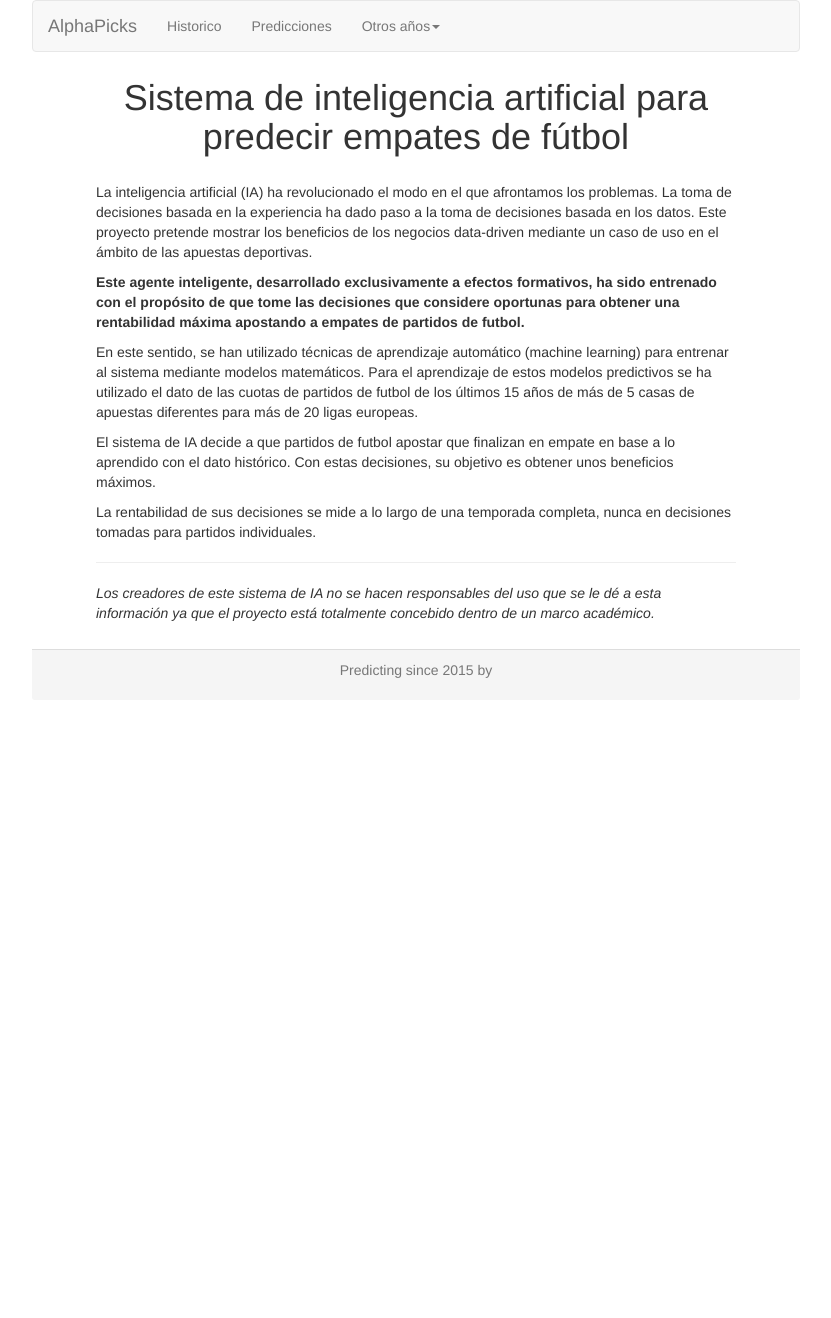
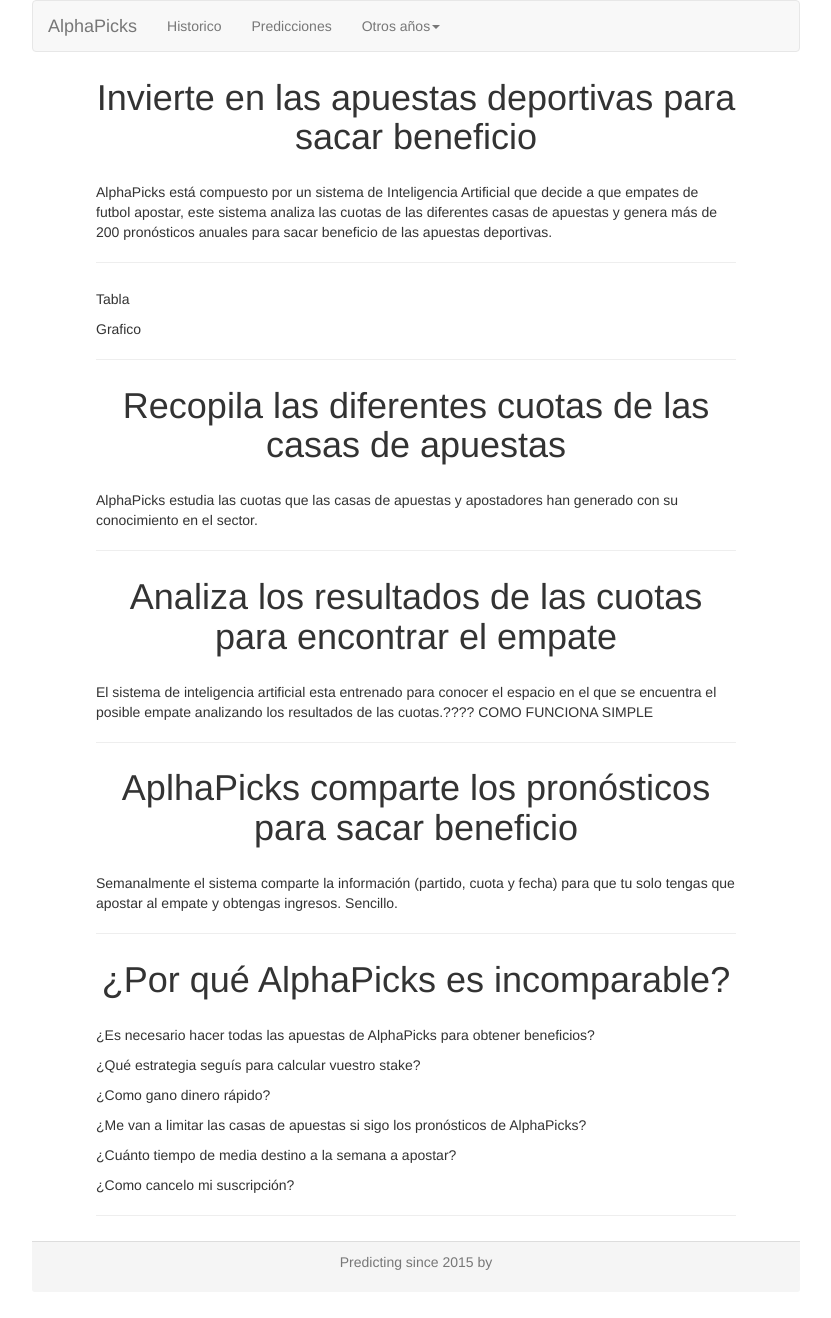
Before and after one commit to AlphaPicks/AlphaPicks, a Django app: page / in a window 1280 px wide. Shown: the whole page, without its empty margins (224-1055 px from the left). Before the commit the page ends 678 px from the top, so only its background shows below. Run offline with Django 3.2, Linux system fonts and the light colour scheme; some libraries are stand-ins or nearby versions.

Commit message:
Initial commit

```diff
--- a/help.txt
+++ b/help.txt
@@ -56,6 +56,7 @@
 git add .
 git commit -m "Initial commit"
 git push
+git push --set-upstream origin master
 
 
 Bajar -->
--- a/web_project/settings.py
+++ b/web_project/settings.py
@@ -44,7 +44,7 @@
 # SECURITY WARNING: don't run with debug turned on in production!
 DEBUG = True
 
-ALLOWED_HOSTS = ['198.211.99.20', 'localhost', '127.0.0.1', "ibongaraybets.pythonanywhere.com"]
+ALLOWED_HOSTS = ['198.211.99.20', 'localhost', '127.0.0.1', "alphapicks.pythonanywhere.com", "ns13.domaincontrol.com", "ns14.domaincontrol.com", "webapp-949785.pythonanywhere.com"]
 
 # Application definition
 
--- a/web_project/templates/home.html
+++ b/web_project/templates/home.html
@@ -15,23 +15,61 @@
     {% include "menuSuperior.html" %}
 
   <section style="margin-right: 25%; margin-left: 25%; margin-bottom: 2%;">
-    <h1 style="text-align: center">Sistema de inteligencia artificial para predecir empates de fútbol</h1>
+    <h1 style="text-align: center">Invierte en las apuestas deportivas para sacar beneficio</h1>
+  </section>
+  <section style="margin-right: 25%; margin-left: 25%; margin-bottom: 2%;">
+    <p>AlphaPicks está compuesto por un sistema de Inteligencia Artificial que decide a que empates de futbol apostar, este sistema analiza las cuotas de las diferentes casas de apuestas y genera más de 200 pronósticos anuales para sacar beneficio de las apuestas deportivas. </p>
+    <hr>
   </section>
 
-     <section style="margin-right: 25%; margin-left: 25%; margin-bottom: 2%;">
+  <section style="margin-right: 25%; margin-left: 25%; margin-bottom: 2%;">
+    <p>Tabla	</p>
+    <p>Grafico	</p>
+    <hr>
+  </section>
 
-    </section>
-    <section style="margin-right: 25%; margin-left: 25%; margin-bottom: 2%;">
-     <p>La inteligencia artificial (IA) ha revolucionado el modo en el que afrontamos los problemas. La toma de decisiones basada en la experiencia ha dado paso a la toma de decisiones basada en los datos. Este proyecto pretende mostrar los beneficios de los negocios data-driven mediante un caso de uso en el ámbito de las apuestas deportivas.</p>
-  <p><strong>Este agente inteligente, desarrollado exclusivamente a efectos formativos, ha sido entrenado con el propósito de que tome las decisiones que considere oportunas para obtener una rentabilidad máxima apostando a empates de partidos de futbol.</strong></p>
-  <p>En este sentido, se han utilizado técnicas de aprendizaje automático (machine learning) para entrenar al sistema mediante modelos matemáticos. Para el aprendizaje de estos modelos predictivos se ha utilizado el dato de las cuotas de partidos de futbol de los últimos 15 años de más de 5 casas de apuestas diferentes para más de 20 ligas europeas.</p>
-  <p>El sistema de IA decide a que partidos de futbol apostar que finalizan en empate en base a lo aprendido con el dato histórico. Con estas decisiones, su objetivo es obtener unos beneficios máximos.</p>
 
-  <p> La rentabilidad de sus decisiones se mide a lo largo de una temporada completa, nunca en decisiones tomadas para partidos individuales.</p>
-  <hr>
-  <p><i>Los creadores de este sistema de IA no se hacen responsables del uso que se le dé a esta información ya que el proyecto está totalmente concebido dentro de un marco académico.</i></p>
+  <section style="margin-right: 25%; margin-left: 25%; margin-bottom: 2%;">
+    <h1 style="text-align: center">Recopila las diferentes cuotas de las casas de apuestas</h1>
+  </section>
+  <section style="margin-right: 25%; margin-left: 25%; margin-bottom: 2%;">
+    <p>AlphaPicks estudia las cuotas que las casas de apuestas y apostadores han generado con su conocimiento en el sector.</p>
+    <hr>
+  </section>
 
-</section>
+
+  <section style="margin-right: 25%; margin-left: 25%; margin-bottom: 2%;">
+    <h1 style="text-align: center">Analiza los resultados de las cuotas para encontrar el empate</h1>
+  </section>
+  <section style="margin-right: 25%; margin-left: 25%; margin-bottom: 2%;">
+    <p>El sistema de inteligencia artificial esta entrenado para conocer el espacio en el que se encuentra el posible empate analizando los resultados de las cuotas.???? COMO FUNCIONA SIMPLE</p>
+    <hr>
+  </section>
+
+  <section style="margin-right: 25%; margin-left: 25%; margin-bottom: 2%;">
+    <h1 style="text-align: center">AplhaPicks comparte los pronósticos para sacar beneficio</h1>
+  </section>
+  <section style="margin-right: 25%; margin-left: 25%; margin-bottom: 2%;">
+    <p>Semanalmente el sistema comparte la información (partido, cuota y fecha) para que tu solo tengas que apostar al empate y obtengas ingresos. Sencillo.</p>
+    <hr>
+  </section>
+
+
+  <section style="margin-right: 25%; margin-left: 25%; margin-bottom: 2%;">
+    <h1 style="text-align: center">¿Por qué AlphaPicks es incomparable?</h1>
+  </section>
+  <section style="margin-right: 25%; margin-left: 25%; margin-bottom: 2%;">
+    <p>¿Es necesario hacer todas las apuestas de AlphaPicks para obtener beneficios?</p>
+    <p>¿Qué estrategia seguís para calcular vuestro stake?</p>
+    <p>¿Como gano dinero rápido?</p>
+    <p>¿Me van a limitar las casas de apuestas si sigo los pronósticos de AlphaPicks?</p>
+    <p>¿Cuánto tiempo de media destino a la semana a apostar?</p>
+    <p>¿Como cancelo mi suscripción?</p>
+    <hr>
+  </section>
+
+
+  <p>
  {% include "firma.html" %}
 </body>
 </html>
```
